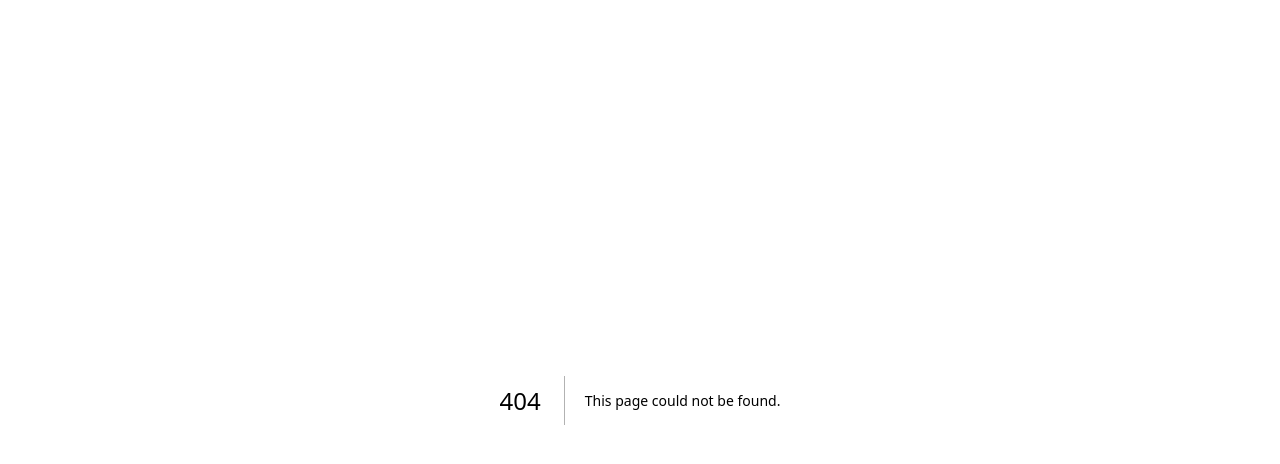
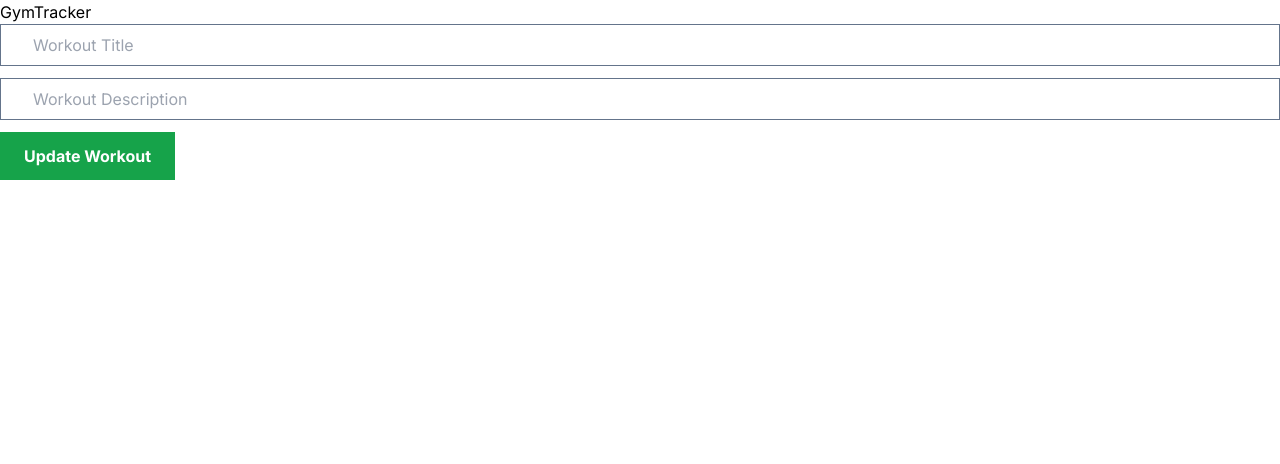
Before and after one commit to TonyNgyen/GymTracker-prototype, a Next.js app: page /editWorkout/123 in a window 1280 px wide. Before the commit this address had no page. Shown: the top 464 px of the page. Built offline with nearby package versions, Linux system fonts and the light colour scheme.

Commit message:
Adding UI for MongoDB CRUD functions

```diff
--- /dev/null
+++ b/app/addWorkout/page.tsx
@@ -0,0 +1,23 @@
+import React from "react";
+
+export default function AddWorkout() {
+  return (
+    <form className="flex flex-col gap-3">
+      <input
+        type="text"
+        placeholder="Workout Title"
+        className="border border-slate-500 px-8 py-2"
+      />
+
+      <input
+        type="text"
+        placeholder="Workout Description"
+        className="border border-slate-500 px-8 py-2"
+      />
+
+      <button className="bg-green-600 font-bold text-white py-3 px-6 w-fit">
+        Add Workout
+      </button>
+    </form>
+  );
+}
--- /dev/null
+++ b/app/editWorkout/[id]/page.tsx
@@ -0,0 +1,8 @@
+import EditWorkoutForm from "@/components/EditWorkoutForm";
+import React from "react";
+
+function EditWorkout() {
+  return <EditWorkoutForm />;
+}
+
+export default EditWorkout;
--- a/app/globals.css
+++ b/app/globals.css
@@ -2,26 +2,8 @@
 @tailwind components;
 @tailwind utilities;
 
-:root {
-  --foreground-rgb: 0, 0, 0;
-  --background-start-rgb: 214, 219, 220;
-  --background-end-rgb: 255, 255, 255;
+* {
+  margin: 0;
+  padding: 0;
+  box-sizing: border-box;
 }
-
-@media (prefers-color-scheme: dark) {
-  :root {
-    --foreground-rgb: 255, 255, 255;
-    --background-start-rgb: 0, 0, 0;
-    --background-end-rgb: 0, 0, 0;
-  }
-}
-
-body {
-  color: rgb(var(--foreground-rgb));
-  background: linear-gradient(
-      to bottom,
-      transparent,
-      rgb(var(--background-end-rgb))
-    )
-    rgb(var(--background-start-rgb));
-}
--- a/app/layout.tsx
+++ b/app/layout.tsx
@@ -1,22 +1,26 @@
-import type { Metadata } from 'next'
-import { Inter } from 'next/font/google'
-import './globals.css'
+import type { Metadata } from "next";
+import { Inter } from "next/font/google";
+import "./globals.css";
+import Navbar from "@/components/Navbar";
 
-const inter = Inter({ subsets: ['latin'] })
+const inter = Inter({ subsets: ["latin"] });
 
 export const metadata: Metadata = {
-  title: 'Create Next App',
-  description: 'Generated by create next app',
-}
+  title: "Create Next App",
+  description: "Generated by create next app",
+};
 
 export default function RootLayout({
   children,
 }: {
-  children: React.ReactNode
+  children: React.ReactNode;
 }) {
   return (
     <html lang="en">
-      <body className={inter.className}>{children}</body>
+      <body className={inter.className}>
+        <Navbar />
+        {children}
+      </body>
     </html>
-  )
+  );
 }
--- a/app/page.tsx
+++ b/app/page.tsx
@@ -1,113 +1,13 @@
-import Image from 'next/image'
+import WorkoutList from "@/components/WorkoutList";
+import Image from "next/image";
+import Link from "next/link";
 
 export default function Home() {
   return (
-    <main className="flex min-h-screen flex-col items-center justify-between p-24">
-      <div className="z-10 max-w-5xl w-full items-center justify-between font-mono text-sm lg:flex">
-        <p className="fixed left-0 top-0 flex w-full justify-center border-b border-gray-300 bg-gradient-to-b from-zinc-200 pb-6 pt-8 backdrop-blur-2xl dark:border-neutral-800 dark:bg-zinc-800/30 dark:from-inherit lg:static lg:w-auto  lg:rounded-xl lg:border lg:bg-gray-200 lg:p-4 lg:dark:bg-zinc-800/30">
-          Get started by editing&nbsp;
-          <code className="font-mono font-bold">app/page.tsx</code>
-        </p>
-        <div className="fixed bottom-0 left-0 flex h-48 w-full items-end justify-center bg-gradient-to-t from-white via-white dark:from-black dark:via-black lg:static lg:h-auto lg:w-auto lg:bg-none">
-          <a
-            className="pointer-events-none flex place-items-center gap-2 p-8 lg:pointer-events-auto lg:p-0"
-            href="https://vercel.com?utm_source=create-next-app&utm_medium=appdir-template&utm_campaign=create-next-app"
-            target="_blank"
-            rel="noopener noreferrer"
-          >
-            By{' '}
-            <Image
-              src="/vercel.svg"
-              alt="Vercel Logo"
-              className="dark:invert"
-              width={100}
-              height={24}
-              priority
-            />
-          </a>
-        </div>
-      </div>
-
-      <div className="relative flex place-items-center before:absolute before:h-[300px] before:w-[480px] before:-translate-x-1/2 before:rounded-full before:bg-gradient-radial before:from-white before:to-transparent before:blur-2xl before:content-[''] after:absolute after:-z-20 after:h-[180px] after:w-[240px] after:translate-x-1/3 after:bg-gradient-conic after:from-sky-200 after:via-blue-200 after:blur-2xl after:content-[''] before:dark:bg-gradient-to-br before:dark:from-transparent before:dark:to-blue-700 before:dark:opacity-10 after:dark:from-sky-900 after:dark:via-[#0141ff] after:dark:opacity-40 before:lg:h-[360px] z-[-1]">
-        <Image
-          className="relative dark:drop-shadow-[0_0_0.3rem_#ffffff70] dark:invert"
-          src="/next.svg"
-          alt="Next.js Logo"
-          width={180}
-          height={37}
-          priority
-        />
-      </div>
-
-      <div className="mb-32 grid text-center lg:max-w-5xl lg:w-full lg:mb-0 lg:grid-cols-4 lg:text-left">
-        <a
-          href="https://nextjs.org/docs?utm_source=create-next-app&utm_medium=appdir-template&utm_campaign=create-next-app"
-          className="group rounded-lg border border-transparent px-5 py-4 transition-colors hover:border-gray-300 hover:bg-gray-100 hover:dark:border-neutral-700 hover:dark:bg-neutral-800/30"
-          target="_blank"
-          rel="noopener noreferrer"
-        >
-          <h2 className={`mb-3 text-2xl font-semibold`}>
-            Docs{' '}
-            <span className="inline-block transition-transform group-hover:translate-x-1 motion-reduce:transform-none">
-              -&gt;
-            </span>
-          </h2>
-          <p className={`m-0 max-w-[30ch] text-sm opacity-50`}>
-            Find in-depth information about Next.js features and API.
-          </p>
-        </a>
-
-        <a
-          href="https://nextjs.org/learn?utm_source=create-next-app&utm_medium=appdir-template-tw&utm_campaign=create-next-app"
-          className="group rounded-lg border border-transparent px-5 py-4 transition-colors hover:border-gray-300 hover:bg-gray-100 hover:dark:border-neutral-700 hover:dark:bg-neutral-800/30"
-          target="_blank"
-          rel="noopener noreferrer"
-        >
-          <h2 className={`mb-3 text-2xl font-semibold`}>
-            Learn{' '}
-            <span className="inline-block transition-transform group-hover:translate-x-1 motion-reduce:transform-none">
-              -&gt;
-            </span>
-          </h2>
-          <p className={`m-0 max-w-[30ch] text-sm opacity-50`}>
-            Learn about Next.js in an interactive course with&nbsp;quizzes!
-          </p>
-        </a>
-
-        <a
-          href="https://vercel.com/templates?framework=next.js&utm_source=create-next-app&utm_medium=appdir-template&utm_campaign=create-next-app"
-          className="group rounded-lg border border-transparent px-5 py-4 transition-colors hover:border-gray-300 hover:bg-gray-100 hover:dark:border-neutral-700 hover:dark:bg-neutral-800/30"
-          target="_blank"
-          rel="noopener noreferrer"
-        >
-          <h2 className={`mb-3 text-2xl font-semibold`}>
-            Templates{' '}
-            <span className="inline-block transition-transform group-hover:translate-x-1 motion-reduce:transform-none">
-              -&gt;
-            </span>
-          </h2>
-          <p className={`m-0 max-w-[30ch] text-sm opacity-50`}>
-            Explore the Next.js 13 playground.
-          </p>
-        </a>
-
-        <a
-          href="https://vercel.com/new?utm_source=create-next-app&utm_medium=appdir-template&utm_campaign=create-next-app"
-          className="group rounded-lg border border-transparent px-5 py-4 transition-colors hover:border-gray-300 hover:bg-gray-100 hover:dark:border-neutral-700 hover:dark:bg-neutral-800/30"
-          target="_blank"
-          rel="noopener noreferrer"
-        >
-          <h2 className={`mb-3 text-2xl font-semibold`}>
-            Deploy{' '}
-            <span className="inline-block transition-transform group-hover:translate-x-1 motion-reduce:transform-none">
-              -&gt;
-            </span>
-          </h2>
-          <p className={`m-0 max-w-[30ch] text-sm opacity-50`}>
-            Instantly deploy your Next.js site to a shareable URL with Vercel.
-          </p>
-        </a>
-      </div>
-    </main>
-  )
+    <>
+      <h1>Hello</h1>
+      <Link href={"/addWorkout"}>Add workout</Link>
+      <WorkoutList />
+    </>
+  );
 }
--- /dev/null
+++ b/components/EditWorkoutForm.tsx
@@ -0,0 +1,25 @@
+import React from "react";
+
+function EditWorkoutForm() {
+  return (
+    <form className="flex flex-col gap-3">
+      <input
+        type="text"
+        placeholder="Workout Title"
+        className="border border-slate-500 px-8 py-2"
+      />
+
+      <input
+        type="text"
+        placeholder="Workout Description"
+        className="border border-slate-500 px-8 py-2"
+      />
+
+      <button className="bg-green-600 font-bold text-white py-3 px-6 w-fit">
+        Update Workout
+      </button>
+    </form>
+  );
+}
+
+export default EditWorkoutForm;
--- /dev/null
+++ b/components/Navbar.tsx
@@ -0,0 +1,7 @@
+import React from "react";
+
+function Navbar() {
+  return <div>GymTracker</div>;
+}
+
+export default Navbar;
--- /dev/null
+++ b/components/RemoveBtn.tsx
@@ -0,0 +1,12 @@
+import React from "react";
+import { HiOutlineTrash } from "react-icons/hi";
+
+function RemoveBtn() {
+  return (
+    <button className="text-red-400">
+      <HiOutlineTrash size={24} />
+    </button>
+  );
+}
+
+export default RemoveBtn;
--- /dev/null
+++ b/components/WorkoutList.tsx
@@ -0,0 +1,26 @@
+import React from "react";
+import RemoveBtn from "./RemoveBtn";
+import Link from "next/link";
+import { HiPencilAlt } from "react-icons/hi";
+
+function WorkoutList() {
+  return (
+    <>
+      <div className="p-4 border border-slade-300 my-3 flex justify-between gap-5 items-start">
+        <div>
+          <h2 className="font-bold text-2xl">Workout Name</h2>
+          <div>Workout Description</div>
+        </div>
+
+        <div className="flex gap-2">
+          <RemoveBtn />
+          <Link href={"/editWorkout/123"}>
+            <HiPencilAlt size={24} />
+          </Link>
+        </div>
+      </div>
+    </>
+  );
+}
+
+export default WorkoutList;
```
Also changed, not shown: package.json (+8 -4 lines), 1 other file (tests, documents, lock files or other folders).
